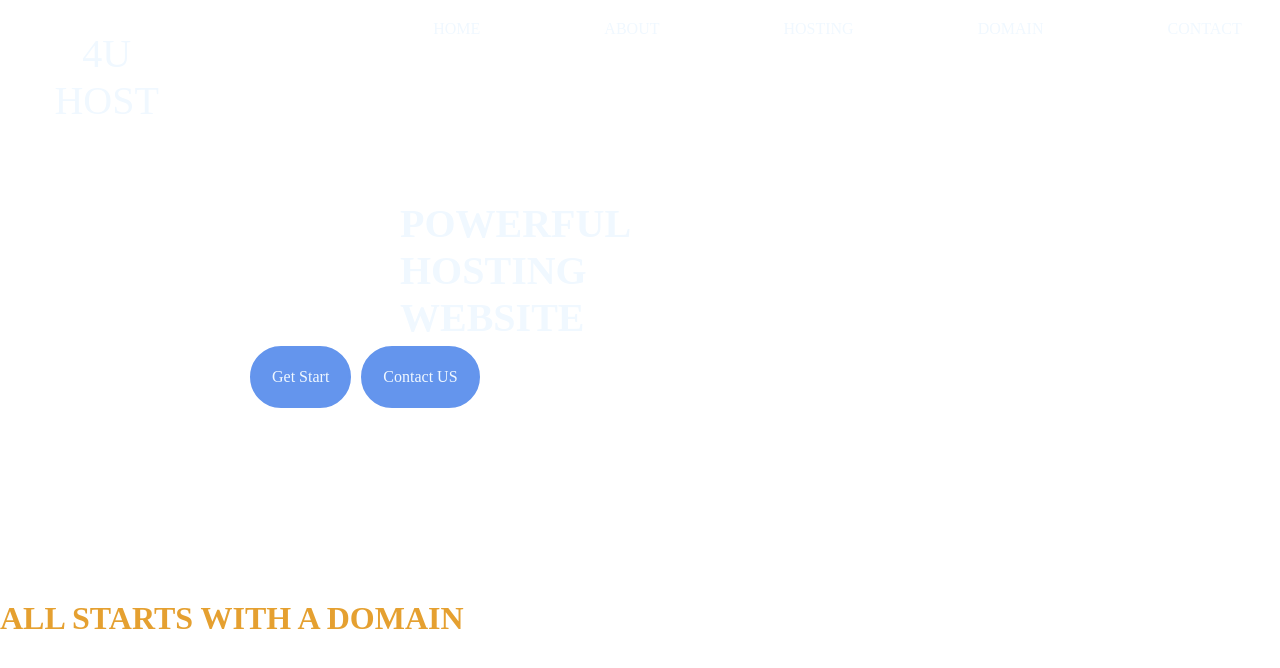
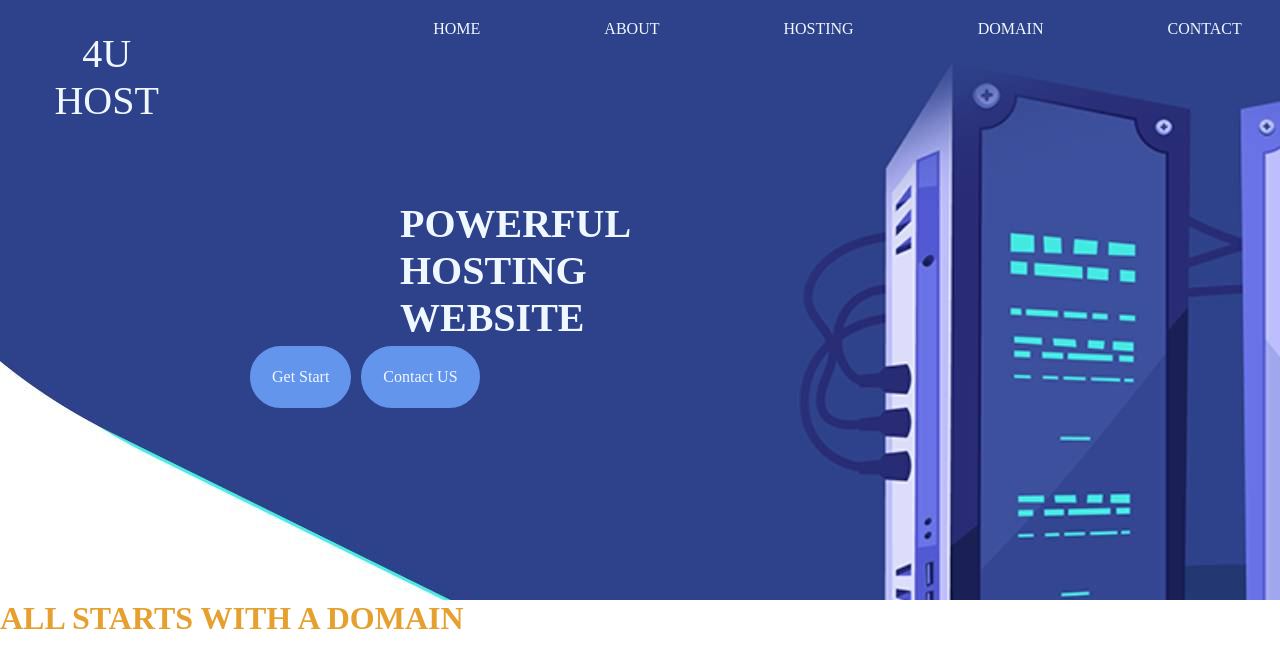
Before and after one commit to solayman9/u4hoster, a plain HTML site: page index.html in a window 1280 px wide. Drawn offline with Linux system fonts and the light colour scheme; the site is published under a folder, as on GitHub Pages, so addresses that start at the root find nothing.

Commit message:
Update style.css

```diff
--- a/css/style.css
+++ b/css/style.css
@@ -73,7 +73,7 @@ li{
 
 /* Global css end here */
 .bg{
-    background-image: url(/img/1.jpg);
+    background-image: url(../img/1.jpg);
 
     height: 600px;
 }
```
